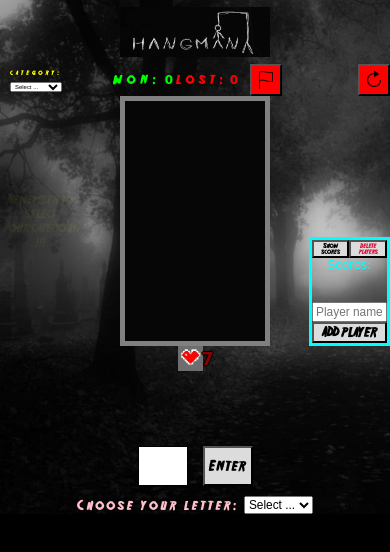
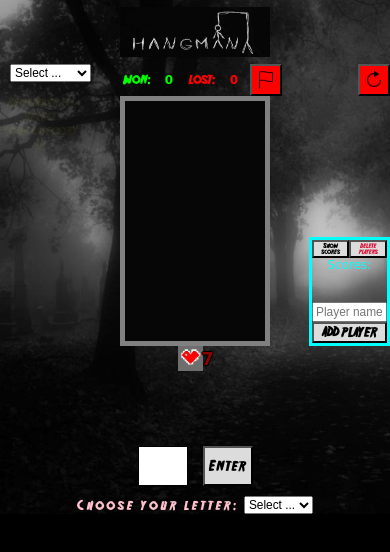
Before and after one commit to WitoldSlawko/The_Hangman_CL_Project, a plain HTML site: page index.html in a window 390 px wide. Both pictures are taken after a click on the button "Play me !". Drawn offline with Linux system fonts and the light colour scheme; no server answers.

Commit message:
Styles and sizes corrected

```diff
--- a/index.html
+++ b/index.html
@@ -34,7 +34,7 @@
         <div class="category_pack">
           <form class="category_type">
             <fieldset>
-              <label class="first_lab">category:
+              <label class="first_lab">
 								<select class="categories">
 									<option class="first_opt">Select ...</option>
 									<option value="Animals">Animals</option>
--- a/scss/style.scss
+++ b/scss/style.scss
@@ -111,7 +111,7 @@ header {
 			width: rel(370, 1200);
 			display: flex;
 			>h2 {
-				font-size: 0.5rem;
+				font-size: 1rem;
 				margin-left: 15px;
 			}
 			>.category_type {
@@ -120,7 +120,6 @@ header {
 				width: rel(150, 270);
 				.first_lab {
 					color: yellow;
-					font-size: 0.5rem;
 					font-weight: bold;
 					letter-spacing: 3px;
 				}
@@ -135,7 +134,6 @@ header {
 			justify-content: space-around;
 			>.win_rate {
 				color: lime;
-				letter-spacing: 5px;
 			}
 			>.win_count {
 				color: lime;
@@ -143,7 +141,6 @@ header {
 			}
 			>.lose_rate {
 				color: red;
-				letter-spacing: 5px;
 			}
 			>.lose_count {
 				color: red;
@@ -194,7 +191,6 @@ header {
 			display: flex;
 			justify-content: space-between;
 			>.category_warning {
-				align-self: center;
 				width: rel(250, 1200);
 				color: transparent;
 				text-align: center;
@@ -481,9 +477,6 @@ button {
 	html {
 		font-size: 12px;
 	}
-	.first_lab {
-		font-size: 3rem;
-	}
 	.view_1 {
 		display: none;
 	}
```
Also changed, not shown: css/style.css, scss/style.css, 2 other files.
